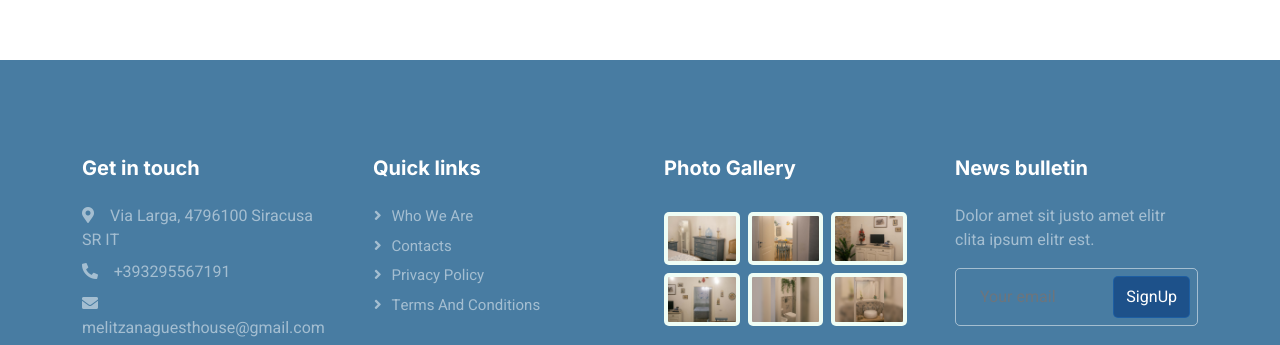
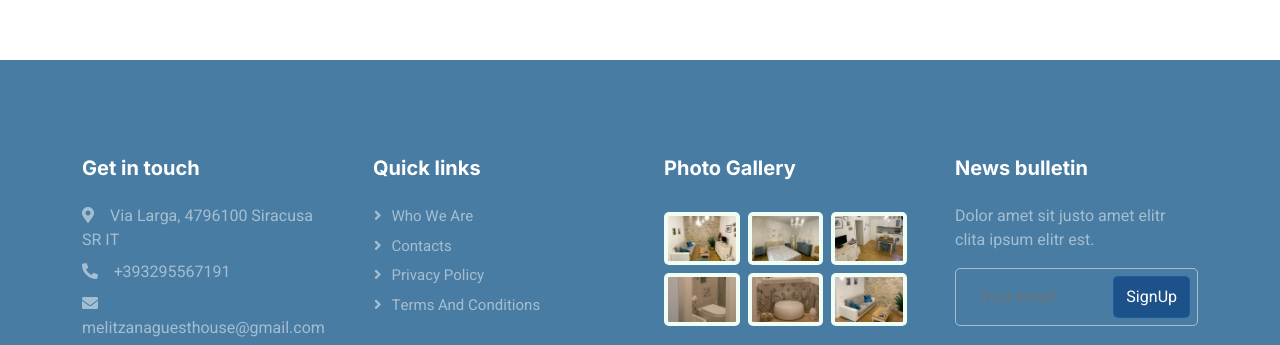
Before and after one commit to Helder8a/Melitzana, a plain HTML site: page Contacts.html in a window 1280 px wide. Shown: the part 1482-1827 px from the top of the page. Drawn offline with nearby package versions, Linux system fonts and the light colour scheme.

Commit message:
Add files via upload

```diff
--- a/Contacts.html
+++ b/Contacts.html
@@ -220,27 +220,27 @@
                         <h5 class="text-white mb-4">Photo Gallery</h5>
                         <div class="row g-2 pt-2">
                             <div class="col-4">
-                                <img class="img-fluid rounded bg-light p-1" src="img/gallerymelitzana Guesthouse1.png"
+                                <img class="img-fluid rounded bg-light p-1" src="img/gallerymelitsanaguesthouse1.jpg"
                                     alt="">
                             </div>
                             <div class="col-4">
-                                <img class="img-fluid rounded bg-light p-1" src="img/gallerymelitzanaguesthouse2.png"
+                                <img class="img-fluid rounded bg-light p-1" src="img/gallerymelitsanaguesthouse2.jpg"
                                     alt="">
                             </div>
                             <div class="col-4">
-                                <img class="img-fluid rounded bg-light p-1" src="img/gallerymelitzanaguesthouse3.png"
+                                <img class="img-fluid rounded bg-light p-1" src="img/gallerymelitsanaguesthouse3.jpg"
                                     alt="">
                             </div>
                             <div class="col-4">
-                                <img class="img-fluid rounded bg-light p-1" src="img/gallerymelitzanaguesthouse4.png"
+                                <img class="img-fluid rounded bg-light p-1" src="img/gallerymelitsanaguesthouse4.jpg"
                                     alt="">
                             </div>
                             <div class="col-4">
-                                <img class="img-fluid rounded bg-light p-1" src="img/gallerymelitzanaguesthouse5.png"
+                                <img class="img-fluid rounded bg-light p-1" src="img/gallerymelitsanaguesthouse5.jpg"
                                     alt="">
                             </div>
                             <div class="col-4">
-                                <img class="img-fluid rounded bg-light p-1" src="img/gallerymelitzanaguesthouse6.png"
+                                <img class="img-fluid rounded bg-light p-1" src="img/gallerymelitsanaguesthouse6.jpg"
                                     alt="">
                             </div>
                         </div>
```
Also changed, not shown: Gallery.html (+6 -6 lines), Testimonials.html (+6 -6 lines), index.html (+6 -6 lines), thespace.html (+6 -6 lines).
